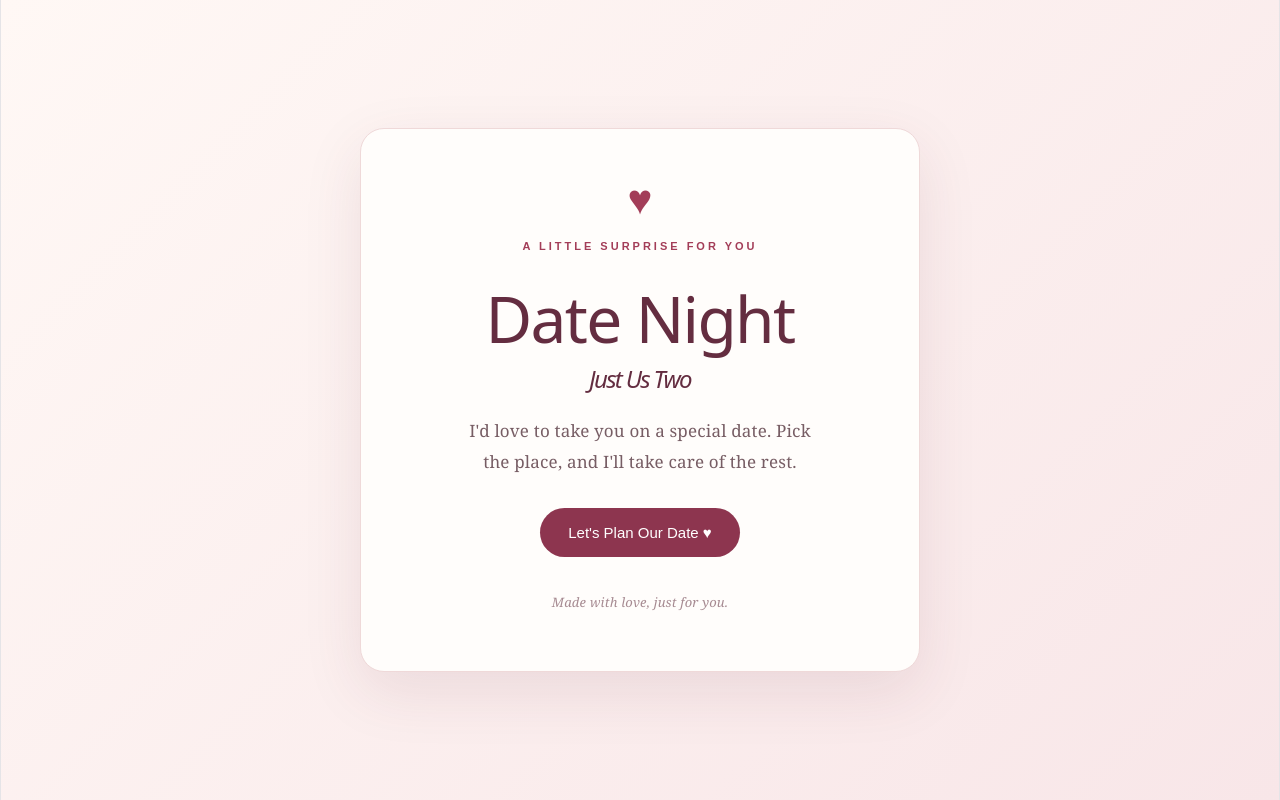
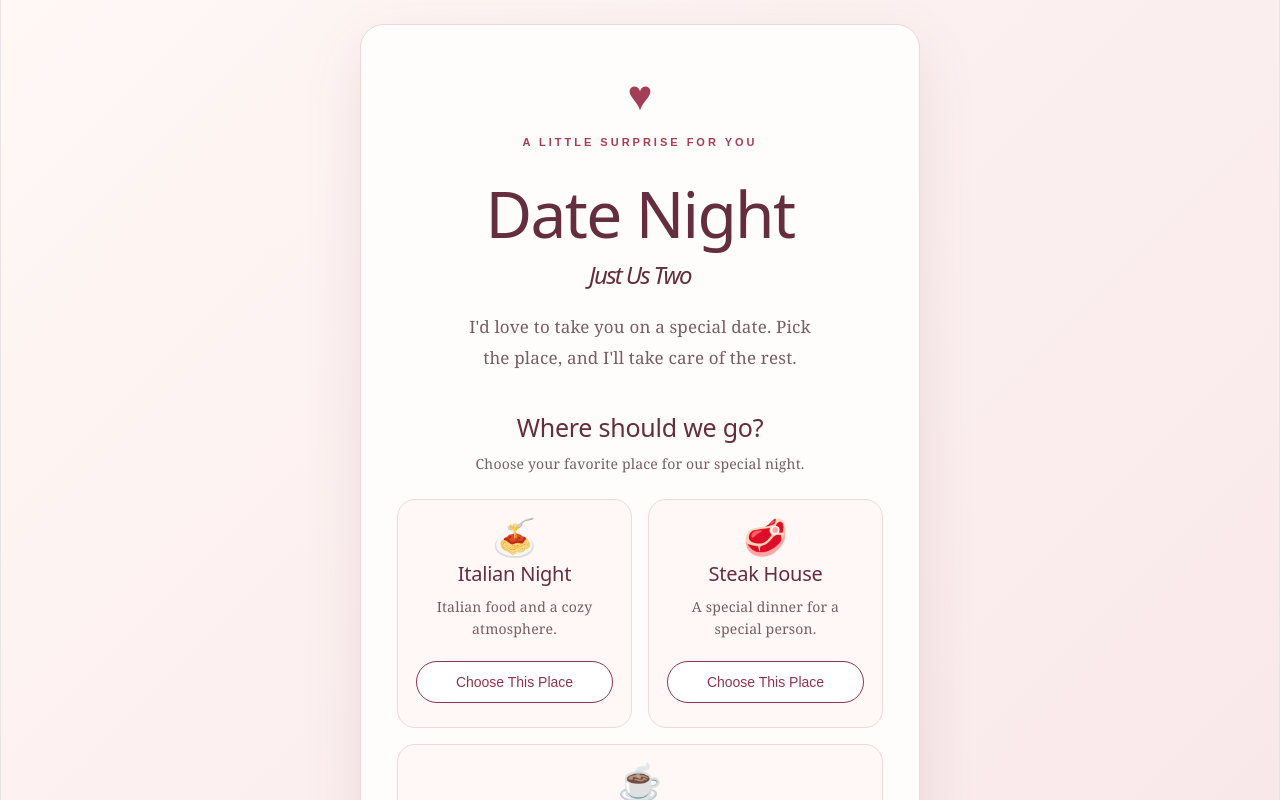
Before and after one commit to mmetyas/Date_Night, a React app in the folder frontend/: page / in a window 1280 px wide. Shown: the top 800 px of the page. Built offline with nearby package versions, Linux system fonts and the light colour scheme; the HTML template or start-up script is replaced by a standard one.

Commit message:
adding restraunt cards with its mock data

```diff
--- a/frontend/src/App.css
+++ b/frontend/src/App.css
@@ -106,3 +106,105 @@ h1 span {
     font-size: 16px;
   }
 }
+
+.restaurant-section {
+  margin-top: 40px;
+}
+
+.restaurant-section-title {
+  color: #642d40;
+  font-size: 25px;
+  margin-bottom: 10px;
+}
+
+.restaurant-section-description {
+  color: #775d64;
+  font-size: 14px;
+  line-height: 1.6;
+  margin-bottom: 24px;
+}
+
+.restaurant-list {
+  display: grid;
+  grid-template-columns: 1fr;
+  gap: 16px;
+  margin-top: 24px;
+}
+
+.restaurant-card {
+  padding: 24px 18px;
+  border: 1px solid #efd9d9;
+  border-radius: 18px;
+  background-color: #fff8f7;
+  transition: border-color 0.2s, transform 0.2s, box-shadow 0.2s;
+}
+
+.restaurant-card:hover {
+  transform: translateY(-3px);
+  box-shadow: 0 8px 24px rgba(100, 35, 55, 0.08);
+}
+
+.restaurant-card.selected {
+  border: 2px solid #8d354f;
+  background-color: #fff0f2;
+}
+
+.restaurant-emoji {
+  font-size: 36px;
+  margin-bottom: 12px;
+}
+
+.restaurant-card h2 {
+  color: #642d40;
+  font-size: 20px;
+  margin: 0 0 10px;
+}
+
+.restaurant-description {
+  color: #775d64;
+  font-size: 14px;
+  line-height: 1.6;
+  margin-bottom: 20px;
+}
+
+.restaurant-button {
+  width: 100%;
+  padding: 12px 16px;
+  border: 1px solid #8d354f;
+  border-radius: 999px;
+  background-color: white;
+  color: #8d354f;
+  font-size: 14px;
+  cursor: pointer;
+  transition: background-color 0.2s, color 0.2s;
+}
+
+.restaurant-button:hover {
+  background-color: #8d354f;
+  color: white;
+}
+
+.restaurant-card.selected .restaurant-button {
+  background-color: #8d354f;
+  color: white;
+}
+
+.selection-message {
+  margin-top: 24px;
+  padding: 14px;
+  border-radius: 12px;
+  background-color: #fff0f2;
+  color: #8d354f;
+  font-size: 14px;
+  line-height: 1.6;
+}
+
+@media (min-width: 600px) {
+  .restaurant-list {
+    grid-template-columns: repeat(2, minmax(0, 1fr));
+  }
+
+  .restaurant-card:last-child:nth-child(odd) {
+    grid-column: 1 / -1;
+  }
+}
--- a/frontend/src/App.jsx
+++ b/frontend/src/App.jsx
@@ -1,7 +1,16 @@
 
+import { useState } from 'react';
 import './App.css';
+import RestaurantCard from './Components/RestaurantCard';
+import restaurants from './data/restaurants';
 
 function App() {
+  const [selectedRestaurantId, setSelectedRestaurantId] = useState(null);
+
+  function handleSelectRestaurant(restaurantId) {
+    setSelectedRestaurantId(restaurantId);
+  }
+
   return (
     <main className="invitation-page">
       <section className="invitation-card">
@@ -19,9 +28,32 @@ function App() {
           Pick the place, and I'll take care of the rest.
         </p>
 
-        <button className="invitation-button">
-          Let's Plan Our Date ♥
-        </button>
+        <div className="restaurant-section">
+          <h2 className="restaurant-section-title">
+            Where should we go?
+          </h2>
+
+          <p className="restaurant-section-description">
+            Choose your favorite place for our special night.
+          </p>
+
+          <div className="restaurant-list">
+            {restaurants.map((restaurant) => (
+              <RestaurantCard
+                key={restaurant.id}
+                restaurant={restaurant}
+                onSelect={handleSelectRestaurant}
+                isSelected={selectedRestaurantId === restaurant.id}
+              />
+            ))}
+          </div>
+
+          {selectedRestaurantId !== null && (
+            <p className="selection-message">
+              Great choice! ❤️ Your place is selected.
+            </p>
+          )}
+        </div>
 
         <p className="footer-message">
           Made with love, just for you.
--- /dev/null
+++ b/frontend/src/Components/RestaurantCard.jsx
@@ -0,0 +1,23 @@
+
+function RestaurantCard({ restaurant, onSelect, isSelected }) {
+  return (
+    <article className={`restaurant-card ${isSelected ? 'selected' : ''}`}>
+      <div className="restaurant-emoji">{restaurant.emoji}</div>
+
+      <h2>{restaurant.name}</h2>
+
+      <p className="restaurant-description">
+        {restaurant.description}
+      </p>
+
+      <button
+        className="restaurant-button"
+        onClick={() => onSelect(restaurant.id)}
+      >
+        {isSelected ? 'Selected ❤️' : 'Choose This Place'}
+      </button>
+    </article>
+  );
+}
+
+export default RestaurantCard;
--- /dev/null
+++ b/frontend/src/data/restaurants.js
@@ -0,0 +1,23 @@
+
+const restaurants = [
+  {
+    id: 1,
+    name: 'Italian Night',
+    emoji: '🍝',
+    description: 'Italian food and a cozy atmosphere.',
+  },
+  {
+    id: 2,
+    name: 'Steak House',
+    emoji: '🥩',
+    description: 'A special dinner for a special person.',
+  },
+  {
+    id: 3,
+    name: 'Coffee & Dessert',
+    emoji: '☕',
+    description: 'Coffee, dessert, and a lovely evening.',
+  },
+];
+
+export default restaurants;
```
